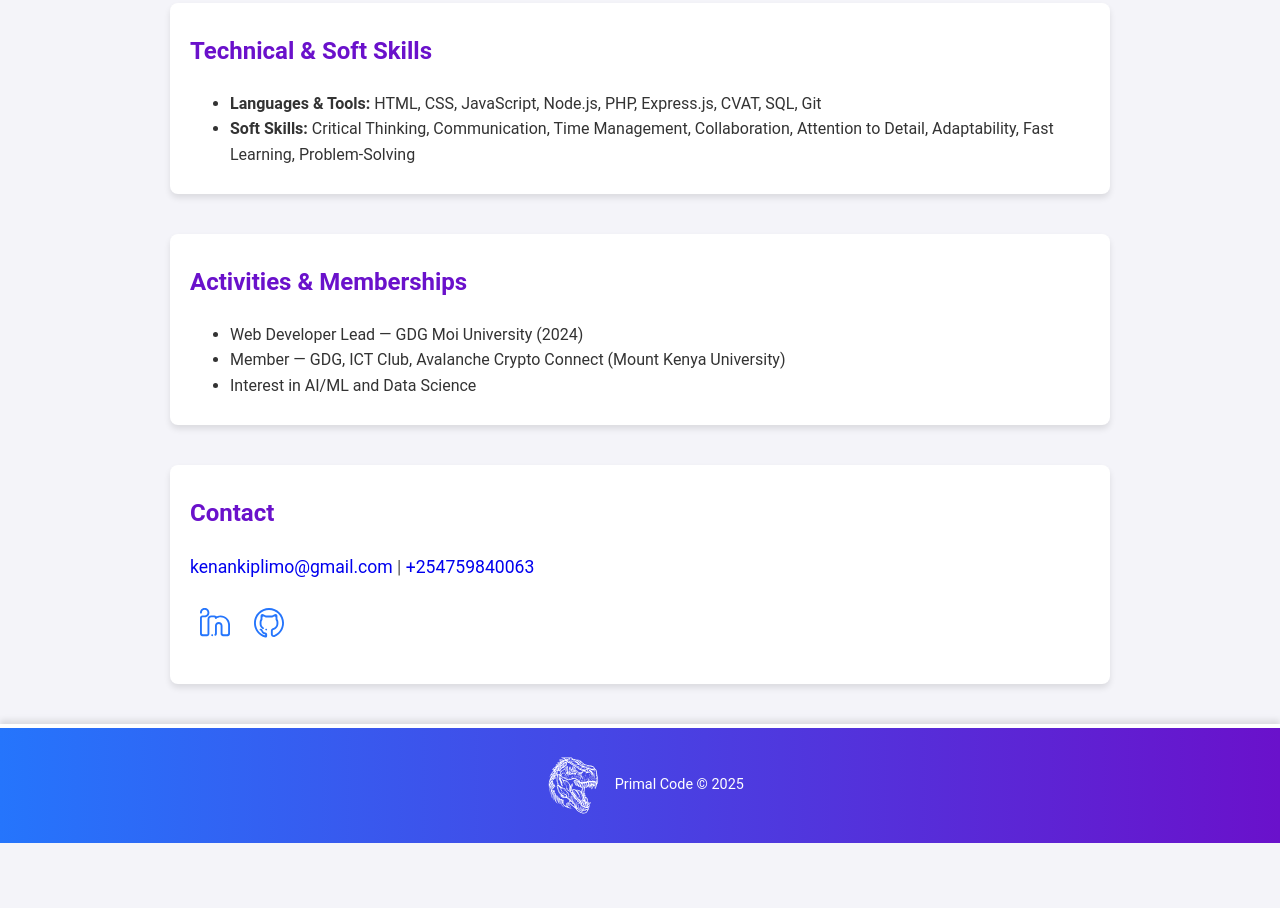
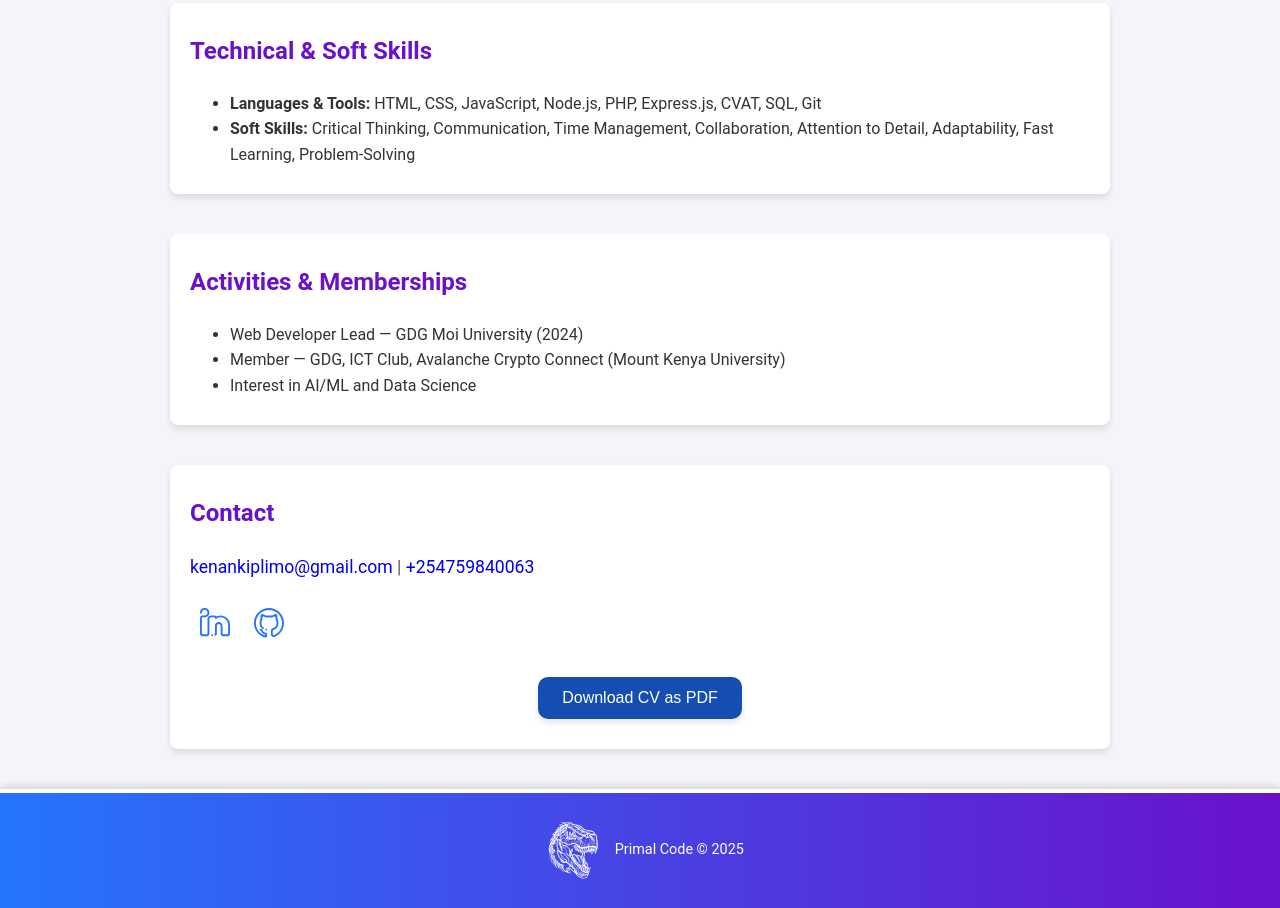
Before and after one commit to Kynan51/My-Portfolio, a plain HTML site: page index.html in a window 1280 px wide. Shown: the part 3020-3928 px from the top of the page. Before the commit the page ends 3863 px from the top, so only its background shows below. Drawn offline with Linux system fonts and the light colour scheme.

Commit message:
Added a downloadable PDF CV feature

```diff
--- a/index.html
+++ b/index.html
@@ -68,7 +68,7 @@
   <section id="experience">
     <h2>Professional Experience</h2>
     <ul>
-      <li><strong>Data Annotator — Fuzu (Remote)</strong> | April 2025 – Present<br />
+      <li><strong>Data Annotator — Fuzu Remote (Remote)</strong> | April 2025 – Present<br />
       Annotated visual and text-based datasets for AI model training. Maintained high accuracy and met strict deadlines.</li>
 
       <li><strong>Data Annotator — CVAT.ai (Remote)</strong> | March 2024 – Present<br />
@@ -109,6 +109,9 @@
     | <a href="tel:+254759840063" style="text-decoration: none;">+254759840063</a></p>
     <p><a href="https://www.linkedin.com/in/kenan-kiplimo-7173622b6" target="_blank"><img src="/public/reshot-icon-linkedin-G7YJ8FXBKT.svg" alt="" width="30" style="padding: 10px; color: black;"></a>
     <a href="https://github.com/Kynan51" target="_blank"><img src="/public/reshot-icon-github-NY46M9DGFU.svg" alt="" width="30"  style="padding: 10px;"></a></p>
+
+    <button onclick="downloadPDF()" class="pdf-button">Download CV as PDF</button>
+
   </section>
 
   <!-- <button id="scroll-to-top" title="Go to top">
--- a/script.js
+++ b/script.js
@@ -83,3 +83,81 @@ document.addEventListener('DOMContentLoaded', function () {
     }
   };
 });
+
+
+// Function to download CV as PDF
+  function downloadPDF() {
+    const printable = document.createElement('iframe');
+    printable.style.display = 'none';
+    document.body.appendChild(printable);
+
+    const doc = printable.contentWindow.document;
+    const content = `
+      <html>
+      <head>
+        <title>Kenan Kiplimo - CV</title>
+        <style>
+          body { font-family: Arial, sans-serif; padding: 2rem; color: #000; }
+          h1, h2, h3 { color: #111; }
+          ul { padding-left: 20px; }
+          li { margin-bottom: 8px; }
+        </style>
+      </head>
+      <body>
+        <h1>Kenan Kiplimo</h1>
+        <p><strong>Phone:</strong> +254759840063<br>
+        <strong>Email:</strong> kenankiplimo@gmail.com<br>
+        <strong>LinkedIn:</strong> https://www.linkedin.com/in/kenan-kiplimo-7173622b6<br>
+        <strong>GitHub:</strong> https://github.com/Kynan51</p>
+
+        <h2>Professional Summary</h2>
+        <p>Self-motivated and versatile Computer Science student with a strong foundation in web development, and data annotation. Known for clear communication and attention to detail. Experienced in collaborative and remote-first environments with a passion for continuous learning and problem-solving. Open to opportunities in tech, data, research, digital governance, and other innovation-driven roles.</p>
+
+        <h2>Education</h2>
+        <ul>
+          <li>BSc. Computer Science — Mount Kenya University (2025 – Present)</li>
+          <li>BSc. Computer Science — Moi University (Transferred, 2023 – 2024)</li>
+          <li>Certificate in Full-Stack Software Development (Node.js) — Eldohub Academy (2024)</li>
+          <li>Kapsabet Boys High School (2019 – 2022)</li>
+        </ul>
+
+        <h2>Professional Experience</h2>
+        <ul>
+          <li>Data Annotator — Fuzu Remote (Remote, 2025 – Present)</li>
+          <li>Data Annotator — CVAT.ai (Remote, 2024 – Present)</li>
+        </ul>
+
+        <h2>Projects</h2>
+        <ul>
+          <li>Family Tree Maker – A visualization tool for family structures.</li>
+          <li>BejeweledByJoy – Jewelry e-commerce platform.</li>
+          <li>Land Marketplace – Online platform for land sales.</li>
+        </ul>
+
+        <h2>Skills</h2>
+        <ul>
+          <li>Languages & Tools: HTML, CSS, JavaScript, Node.js, PHP, Express.js, CVAT, SQL, Git</li>
+          <li>Soft Skills: Critical Thinking, Communication, Collaboration, Adaptability, Accuracy</li>
+        </ul>
+
+        <h2>Activities</h2>
+        <ul>
+          <li>Web Developer Lead — GDG Moi University (2024)</li>
+          <li>Member — GDG, ICT Club, Avalanche Crypto Connect (MKU)</li>
+          <li>Interests — AI/ML and Data Science</li>
+        </ul>
+      </body>
+      </html>
+    `;
+
+    doc.open();
+    doc.write(content);
+    doc.close();
+
+    printable.contentWindow.focus();
+    printable.contentWindow.print();
+
+    setTimeout(() => {
+      document.body.removeChild(printable);
+    }, 1000);
+  }
--- a/style.css
+++ b/style.css
@@ -394,3 +394,31 @@ footer img {
     font-size: 0.7rem;
   }
 }
+
+/* Download PDF Button */
+.pdf-button {
+  background-color: #144eb3;
+  color: #ffffff;
+  border: none;
+  padding: 12px 24px;
+  font-size: 1rem;
+  font-weight: 500;
+  border-radius: 10px;
+  cursor: pointer;
+  transition: all 0.3s ease;
+  margin: 20px auto;
+  display: block;
+  text-align: center;
+  box-shadow: 0 4px 6px rgba(0, 0, 0, 0.1);
+}
+
+.pdf-button:hover {
+  background-color: #2575fc;
+  color: #fff;
+
+}
+
+.pdf-button:active {
+  transform: scale(0.96);
+  box-shadow: none;
+}
```
